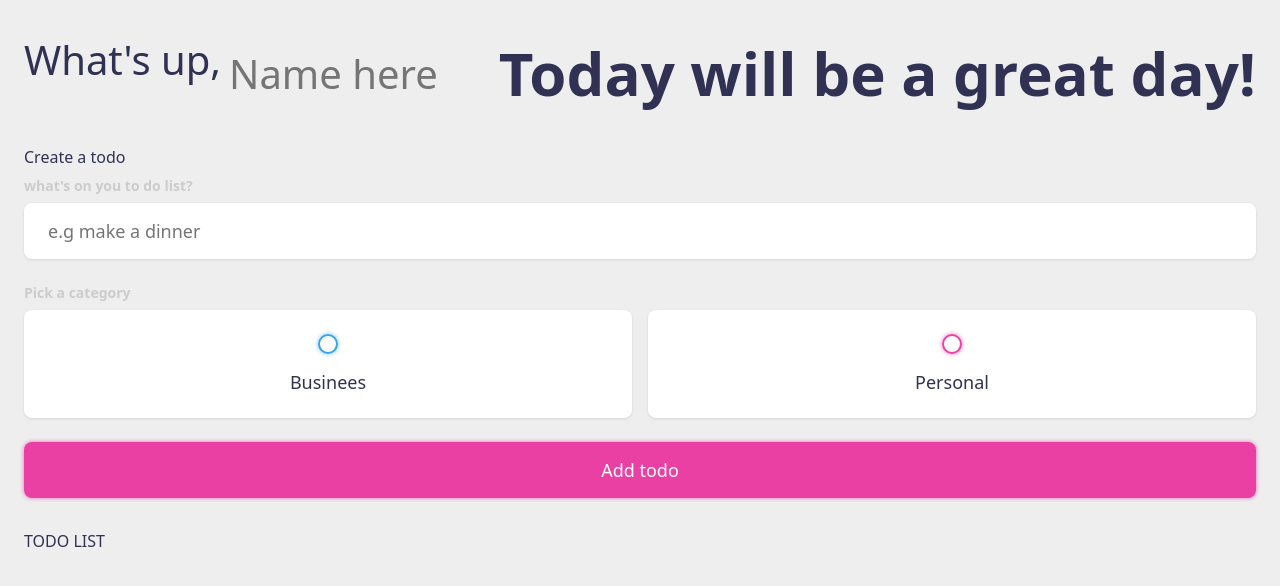
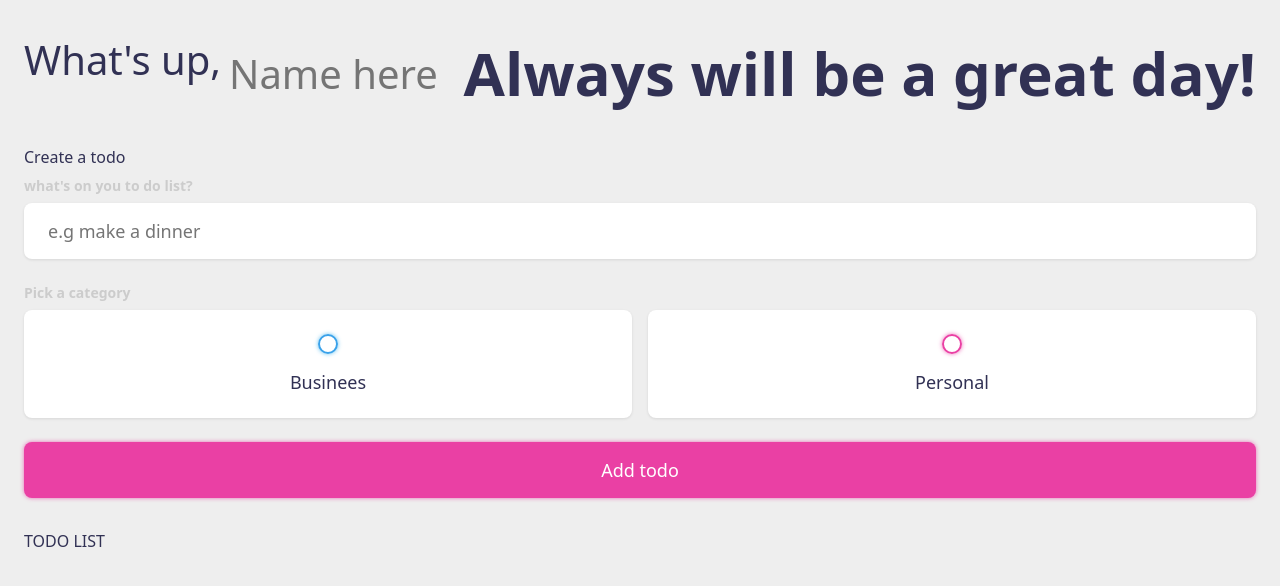
Before and after one commit to Albert0Luna/List-with-Local-Storage, a plain HTML site: page Local storage list/index.html in a window 1280 px wide. Drawn offline with Linux system fonts and the light colour scheme.

Commit message:
Update index.html

```diff
--- a/Local storage list/index.html
+++ b/Local storage list/index.html
@@ -14,7 +14,7 @@
         <section class="greeting">
             <div class="title">
                 What's up, <input type="text" id="name" placeholder="Name here" autocomplete="off">
-                <h2>Today will be a great day!</h2>
+                <h2>Always will be a great day!</h2>
             </div>
         </section>
 
```
